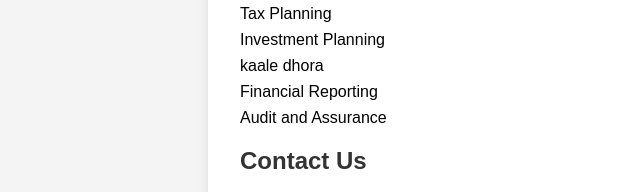
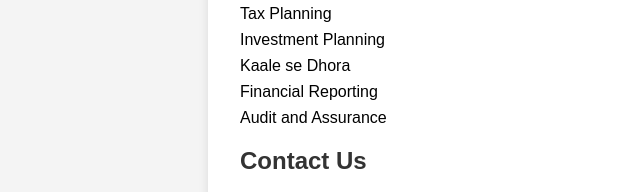
Before and after one commit to quertq/quertq.github.io, a plain HTML site: page index.html in a window 1280 px wide. Shown: the part 425-617 px from the top of the page, 0-640 px from the left. Drawn offline with Linux system fonts and the light colour scheme.

Commit message:
Update index.html

```diff
--- a/index.html
+++ b/index.html
@@ -21,7 +21,7 @@
       <li>Bookkeeping</li>
       <li>Tax Planning</li>
       <li>Investment Planning</li>
-      <li>kaale dhora</li>
+      <li>Kaale se Dhora</li>
       <li>Financial Reporting</li>
       <li>Audit and Assurance</li>
     </ul>
```
